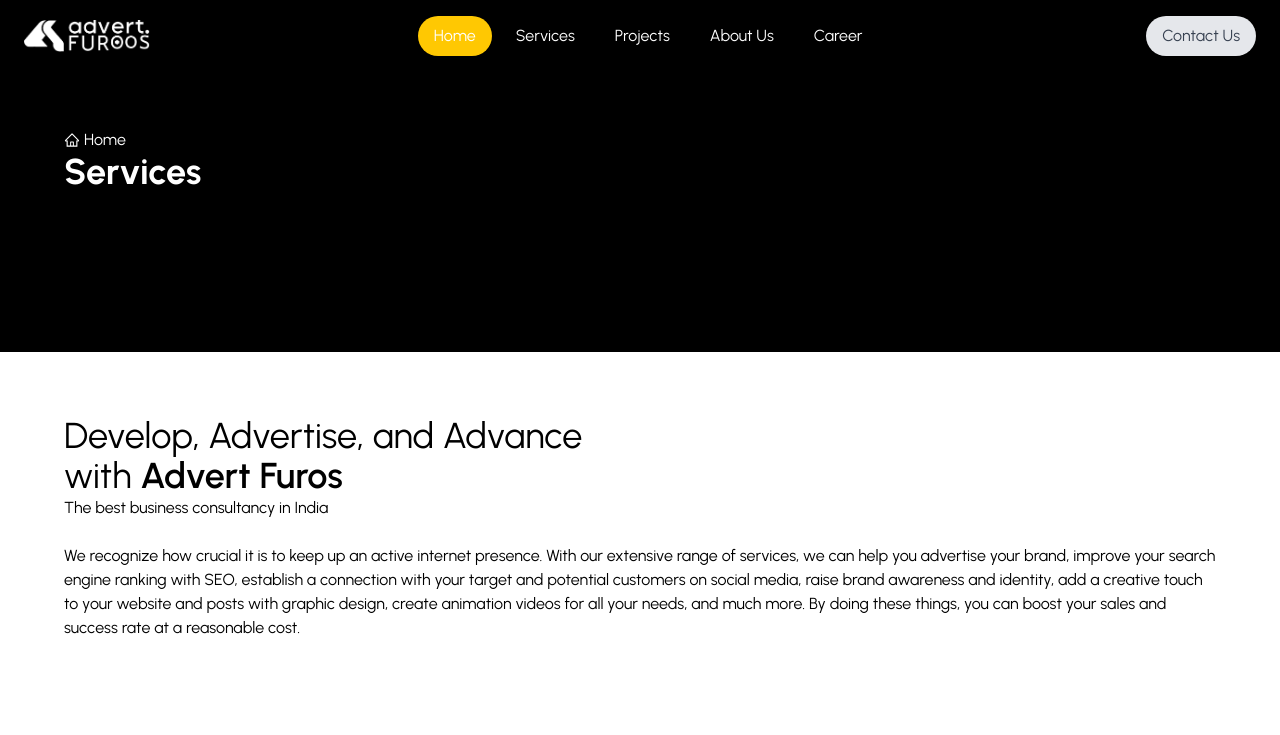
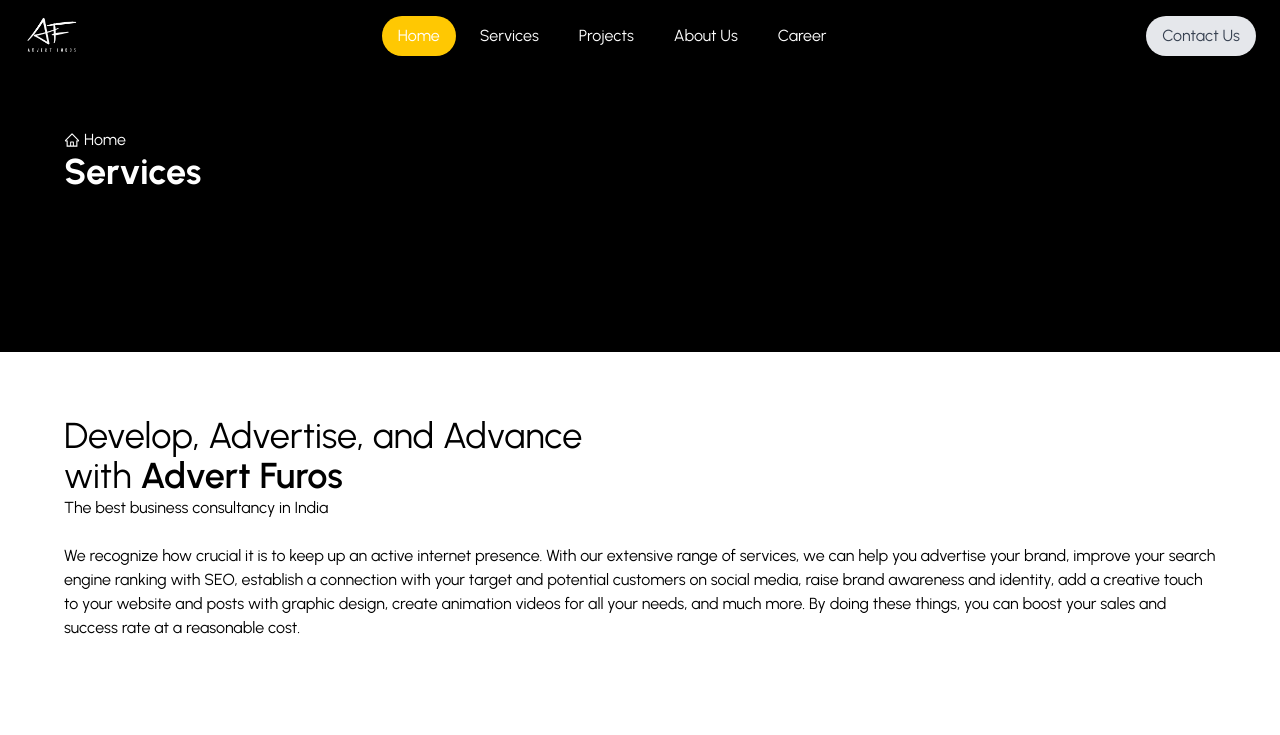
Before and after one commit to harshrao26/DigitalMarketing, a React (Vite) app: page /services in a window 1280 px wide. Shown: the top 735 px of the page. Built offline with nearby package versions, Linux system fonts and the light colour scheme.

Commit message:
Logo Updated

```diff
--- a/src/components/Footer.jsx
+++ b/src/components/Footer.jsx
@@ -1,6 +1,6 @@
 import React from "react";
 import { FaLinkedin, FaInstagram, FaFacebook } from "react-icons/fa";
-import logoblack from "../assets/logoblack.png";
+import logoblack from "../assets/logox.png";
 import { Link } from "react-router-dom"; // Import Link from react-router-dom
 
 const Footer = () => {
@@ -10,7 +10,7 @@
         {/* Logo and Description */}
         <div className="col-span-2 flex flex-col">
           <div className="flex items-center mb-4">
-            <img src={logoblack} alt="Logo" className=" h-10 mr-3 " />
+            <img src={logoblack} alt="Logo" className=" h-20 mr-3 " />
           </div>
           <p className="mb-6 text-sm text-black/90 leading-relaxed">
          A multi award-winning Full Service Digital Marketing Agency providing a broad spectrum of digital solutions. Our headquarters are in the UK, with branches in multiple locations around the world.
--- a/src/components/HeroSection.jsx
+++ b/src/components/HeroSection.jsx
@@ -66,7 +66,7 @@
       />
 
       <div
-        className="absolute top-0 left-0 w-full h-full object-cover bg-[#000000d8] "
+        className="absolute top-0 left-0 w-full h-full object-cover bg-[#00000081] "
 
       >
 
--- a/src/components/Navbar.jsx
+++ b/src/components/Navbar.jsx
@@ -1,5 +1,5 @@
 import React, { useState, useEffect } from "react";
-import logowhite from "../assets/logowhite.png";
+import logowhite from "../assets/logoy.png";
 import logoblack from "../assets/logoblack.png";
 import ModelForm from "./ModelForm";
 import { Link } from "react-router-dom";
@@ -38,7 +38,7 @@
           <img
             src={isScrolled ? logowhite : logowhite}
             alt="Logo"
-            className="h-8"
+            className="h-10"
           />
          </Link>
 
```
Also changed, not shown: src/assets/logox.png (added), src/assets/logoy.png (added).
